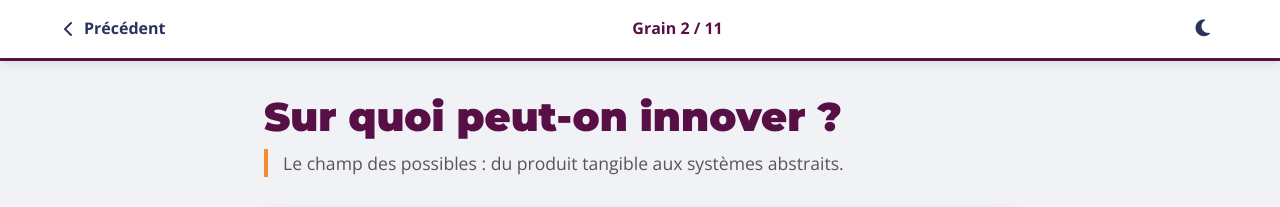
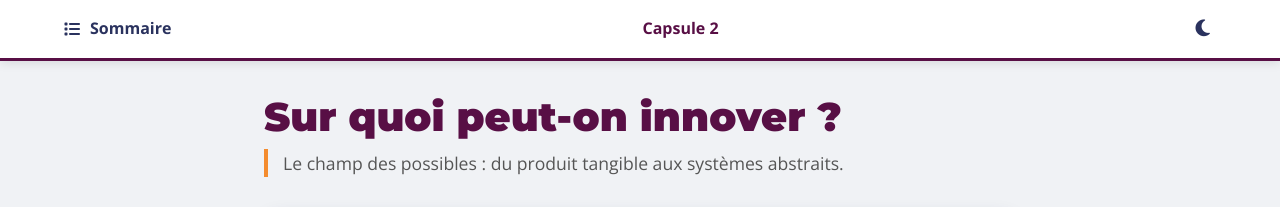
Before and after one commit to Tyrulfr/projet_inno_pui, a Jekyll site: the page pages/apprenant/cours/sensibilisation/module1/grain2.html, which Jekyll copies as it is, in a window 1280 px wide. Shown: the top 207 px of the page. Built offline with Jekyll 4.4.1, drawn with Linux system fonts in a browser that asks for light colours.

Commit message:
Update grain2.html

```diff
--- a/pages/apprenant/cours/sensibilisation/module1/grain2.html
+++ b/pages/apprenant/cours/sensibilisation/module1/grain2.html
@@ -154,9 +154,9 @@
 <body>
 
     <!-- Navigation Top -->
-    <nav class="top-bar">
-        <a href="grain_1_innovation.html" class="btn-back"><i class="fa-solid fa-chevron-left"></i> Précédent</a>
-        <div style="font-weight: 800; color: var(--bordeaux);">Grain 2 / 11</div>
+<nav class="top-bar">
+        <a href="sommaire_module1.html" class="btn-back"><i class="fa-solid fa-list"></i> Sommaire</a>
+        <div style="font-weight: 800; color: var(--bordeaux);">Capsule 2</div>
         <button onclick="toggleTheme()" style="background:none; border:none; cursor:pointer; font-size:1.2rem; color:var(--text-main);" aria-label="Toggle Dark Mode"><i class="fa-solid fa-moon"></i></button>
     </nav>
 
```
